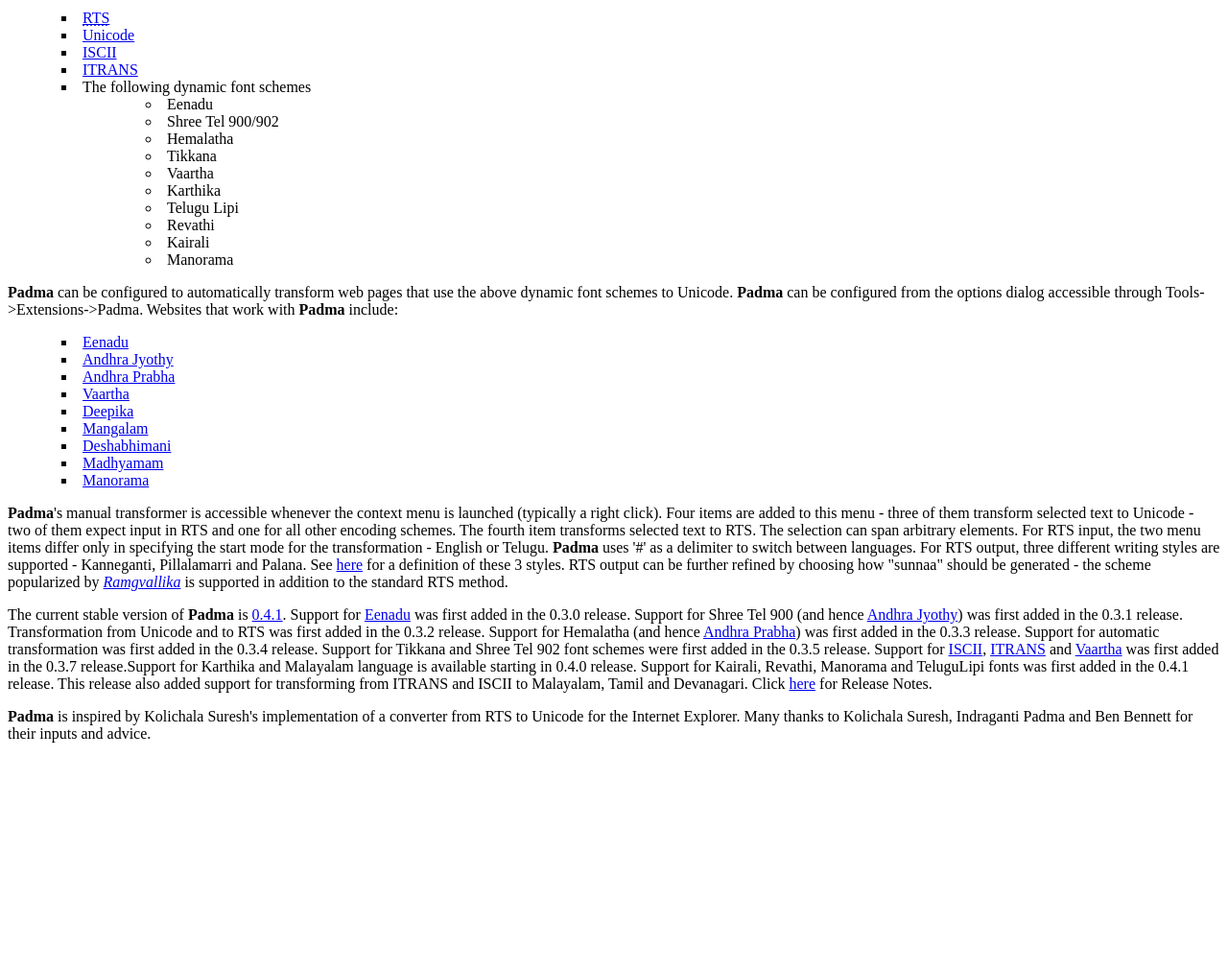
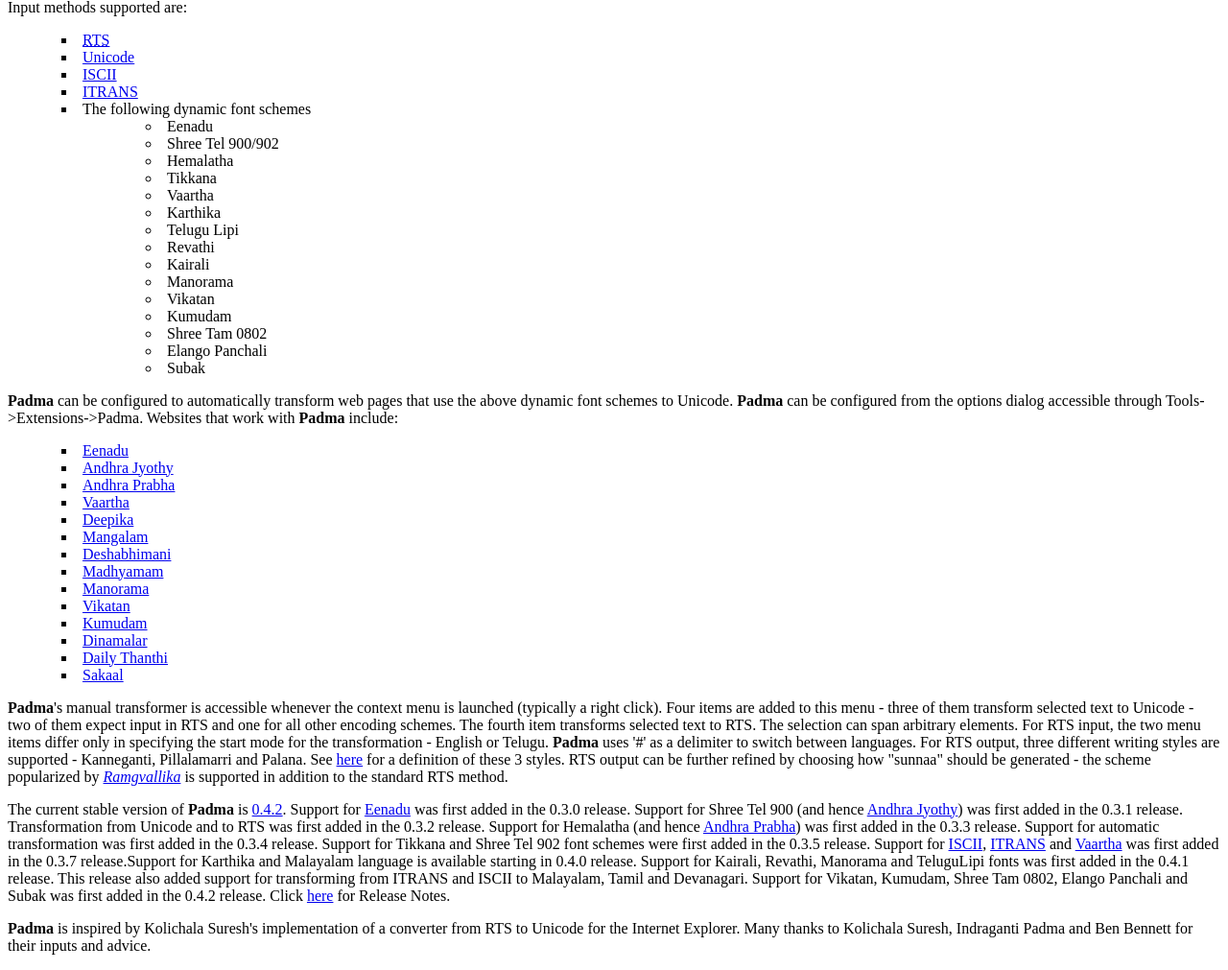
Before and after one commit to pankaj28843/padma, a plain HTML site: page www/index.html in a window 1280 px wide. Shown: the part 690-1701 px from the top of the page at 96% size. Before the commit the page ends 1480 px from the top, so only its background shows below. Drawn offline with Linux system fonts and the light colour scheme; a script that the page names is missing.

Commit message:
Release notes for 0.4.2

```diff
--- a/www/index.html
+++ b/www/index.html
@@ -4,6 +4,7 @@
 <div class="infoTab" id="whats-new">
 <h5 class="infoHeader">What's New</h5>
 <ul>
+<li>Padma 0.4.1 released on October 21<sup>st</sup>, 2005</li>
 <li>Padma 0.4.1 released on October 7<sup>th</sup>, 2005</li>
 <li>Padma 0.4.0 released on September 25<sup>th</sup>, 2005</li>
 <li>Padma development version 0.3.7 released on September 6<sup>th</sup>, 2005</li>
@@ -74,6 +75,11 @@ Click <a href="installation.html">here</a> for Release Notes.
   <li class="padma2">Revathi</li>
   <li class="padma2">Kairali</li>
   <li class="padma2">Manorama</li>
+  <li class="padma2">Vikatan</li>
+  <li class="padma2">Kumudam</li>
+  <li class="padma2">Shree Tam 0802</li>
+  <li class="padma2">Elango Panchali</li>
+  <li class="padma2">Subak</li>
   </ul>
 </li>
 </ul>
@@ -89,11 +95,16 @@ Click <a href="installation.html">here</a> for Release Notes.
 <li class="padma1"><a href="http://www.deshabhimani.com">Deshabhimani</a></li>
 <li class="padma1"><a href="http://www.madhyamamonline.in">Madhyamam</a></li>
 <li class="padma1"><a href="http://www.manoramaonline.com">Manorama</a></li>
+<li class="padma1"><a href="http://www.vikatan.com">Vikatan</a></li>
+<li class="padma1"><a href="http://www.kumudam.com">Kumudam</a></li>
+<li class="padma1"><a href="http://www.dinamalar.com">Dinamalar</a></li>
+<li class="padma1"><a href="http://www.dailythanthi.com">Daily Thanthi</a></li>
+<li class="padma1"><a href="http://www.esakal.com">Sakaal</a></li>
 </ul>
 
 <p><strong>Padma</strong>'s manual transformer is accessible whenever the context menu is launched (typically a right click). Four items are added to this menu - three of them transform selected text to Unicode - two of them expect input in RTS and one for all other encoding schemes. The fourth item transforms selected text to RTS. The selection can span arbitrary elements. For RTS input, the two menu items differ only in specifying the start mode for the transformation - English or Telugu. <strong>Padma</strong> uses '#' as a delimiter to switch between languages. For RTS output, three different writing styles are supported - Kanneganti, Pillalamarri and Palana. See <a href="http://www.bhaavana.net/telusa/1995/0299.html">here</a> for a definition of these 3 styles. RTS output can be further refined by choosing how "sunnaa" should be generated - the scheme popularized by <a href="http://chaitanya.bhaavana.net/Rangavalli/webeditor.html"><i>Ramgvallika</i></a> is supported in addition to the standard RTS method.</p>
 
-<p>The current stable version of <strong>Padma</strong> is <a href="http://downloads.mozdev.org/padma/padma-0.4.1.xpi" onclick="return install(this, 'Padma 0.4.1');">0.4.1</a>. Support for <a href="http://www.eenadu.net">Eenadu</a> was first added in the 0.3.0 release. Support for Shree Tel 900 (and hence <a href="http://www.andhrajyothy.com">Andhra Jyothy</a>) was first added in the 0.3.1 release. Transformation from Unicode and to RTS was first added in the 0.3.2 release. Support for Hemalatha (and hence <a href="http://www.andhraprabha.com">Andhra Prabha</a>) was first added in the 0.3.3 release. Support for automatic transformation was first added in the 0.3.4 release. Support for Tikkana and Shree Tel 902 font schemes were first added in the 0.3.5 release. Support for <a href="http://varamozhi.sourceforge.net/iscii91.pdf">ISCII</a>, <a href="http://www.aczoom.com/itrans">ITRANS</a> and <a href="http://www.vaartha.com">Vaartha</a> was first added in the 0.3.7 release.Support for Karthika and Malayalam language is available starting in 0.4.0 release. Support for Kairali, Revathi, Manorama and TeluguLipi fonts was first added in the 0.4.1 release. This release also added support for transforming from ITRANS and ISCII to Malayalam, Tamil and Devanagari. Click <a href="installation.html">here</a> for Release Notes.</p>
+<p>The current stable version of <strong>Padma</strong> is <a href="http://downloads.mozdev.org/padma/padma-0.4.2.xpi" onclick="return install(this, 'Padma 0.4.2');">0.4.2</a>. Support for <a href="http://www.eenadu.net">Eenadu</a> was first added in the 0.3.0 release. Support for Shree Tel 900 (and hence <a href="http://www.andhrajyothy.com">Andhra Jyothy</a>) was first added in the 0.3.1 release. Transformation from Unicode and to RTS was first added in the 0.3.2 release. Support for Hemalatha (and hence <a href="http://www.andhraprabha.com">Andhra Prabha</a>) was first added in the 0.3.3 release. Support for automatic transformation was first added in the 0.3.4 release. Support for Tikkana and Shree Tel 902 font schemes were first added in the 0.3.5 release. Support for <a href="http://varamozhi.sourceforge.net/iscii91.pdf">ISCII</a>, <a href="http://www.aczoom.com/itrans">ITRANS</a> and <a href="http://www.vaartha.com">Vaartha</a> was first added in the 0.3.7 release.Support for Karthika and Malayalam language is available starting in 0.4.0 release. Support for Kairali, Revathi, Manorama and TeluguLipi fonts was first added in the 0.4.1 release. This release also added support for transforming from ITRANS and ISCII to Malayalam, Tamil and Devanagari. Support for Vikatan, Kumudam, Shree Tam 0802, Elango Panchali and Subak was first added in the 0.4.2 release. Click <a href="installation.html">here</a> for Release Notes.</p>
 
 <p><strong>Padma</strong> is inspired by Kolichala Suresh's implementation of a converter from RTS to Unicode for the Internet Explorer. Many thanks to Kolichala Suresh, Indraganti Padma and Ben Bennett for their inputs and advice.</p>
 
```
Also changed, not shown: www/installation.html (+12 -1 lines).
